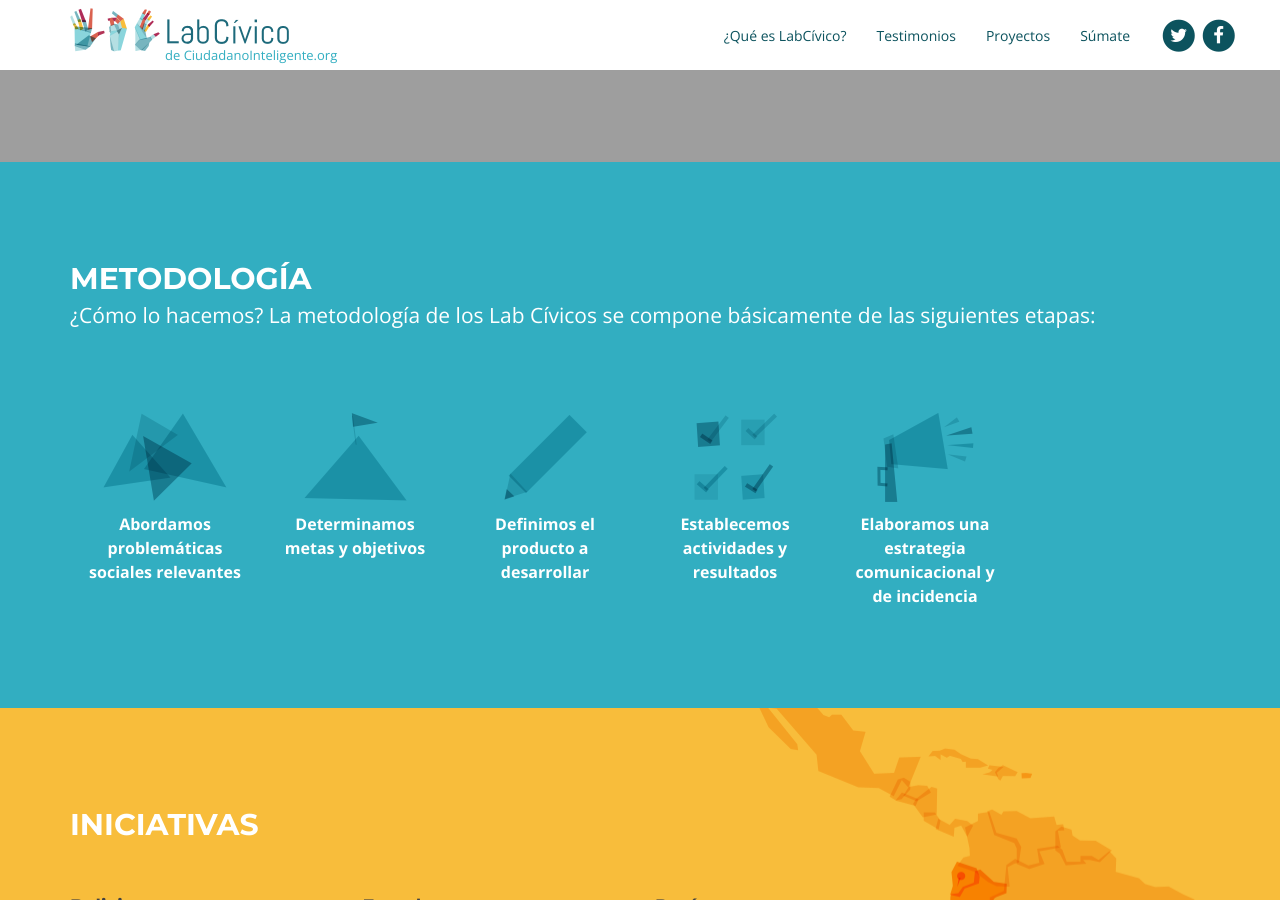
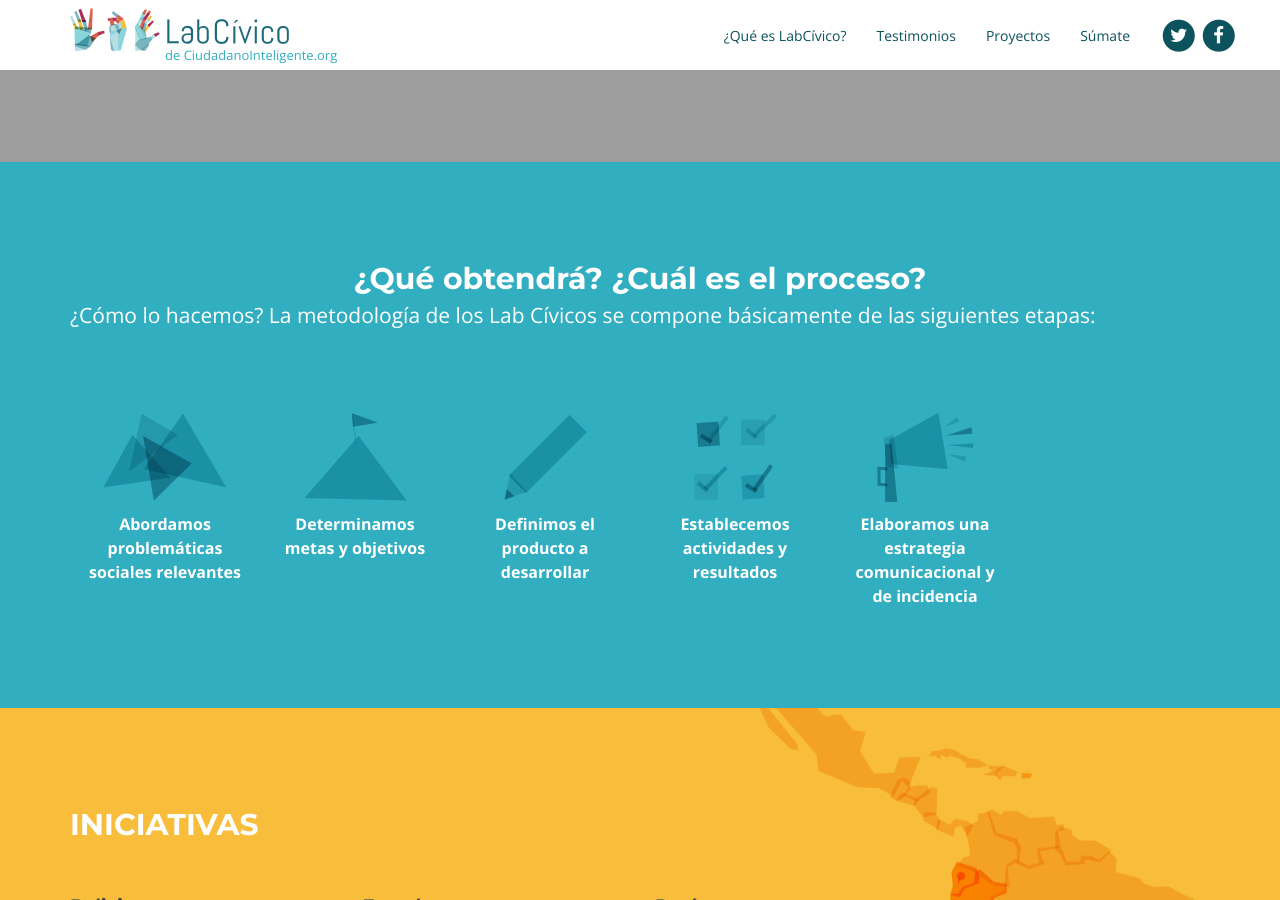
Before and after one commit to ciudadanointeligente/br.labcivico.org.github.io, a Jekyll site: the page built from index.html, in a window 1280 px wide and 900 px high, scrolled down 648 px. Built offline with Jekyll 4.4.1, drawn with Linux system fonts in a browser that asks for light colours; nearby versions of some CDN libraries; comment, search, counter and statistics services are not loaded.

Commit message:
Update que-es in home

```diff
--- a/index.html
+++ b/index.html
@@ -41,9 +41,9 @@ layout: default
     </div>
   </div>
 
-  <section class="container-blue" id="metodologia">
+  <section class="container-blue">
     <div class="container">
-      <h2>METODOLOGÍA</h2>
+      <h2 class="text-center">¿Qué obtendrá? ¿Cuál es el proceso?</h2>
       <div class="bajada">¿Cómo lo hacemos? La metodología de los Lab Cívicos se compone básicamente de las siguientes etapas:</div>
           <div class="col-md-2 met">
             <div class="row">
```
